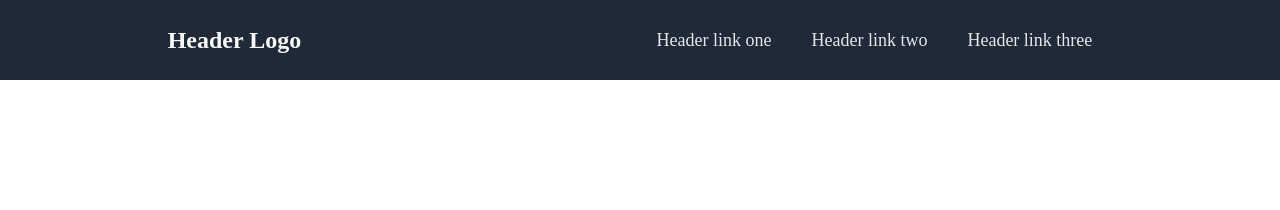
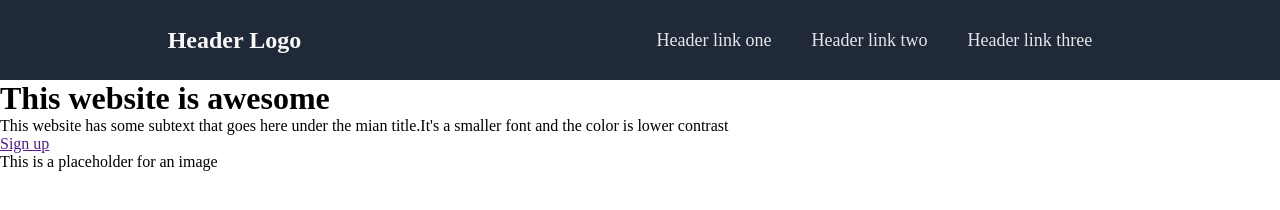
Before and after one commit to Gabi-Plosnita/Landing-Page, a plain HTML site: page index.html in a window 1280 px wide. Drawn offline with Linux system fonts and the light colour scheme.

Commit message:
Create section 1 in HTML

```diff
--- a/index.html
+++ b/index.html
@@ -16,5 +16,16 @@
            <li><a href="">Header link three</a></li>
        </ul>
     </div>
+
+    <div class="section1">
+         <div>
+              <h1>This website is awesome</h1>
+              <p>This website has some subtext that goes here under the mian title.It's a smaller font and the color is lower contrast</p>
+              <a href="">Sign up</a>
+         </div>
+         <div>
+              This is a placeholder for an image
+         </div>
+    </div>
 </body>
 </html>
```
